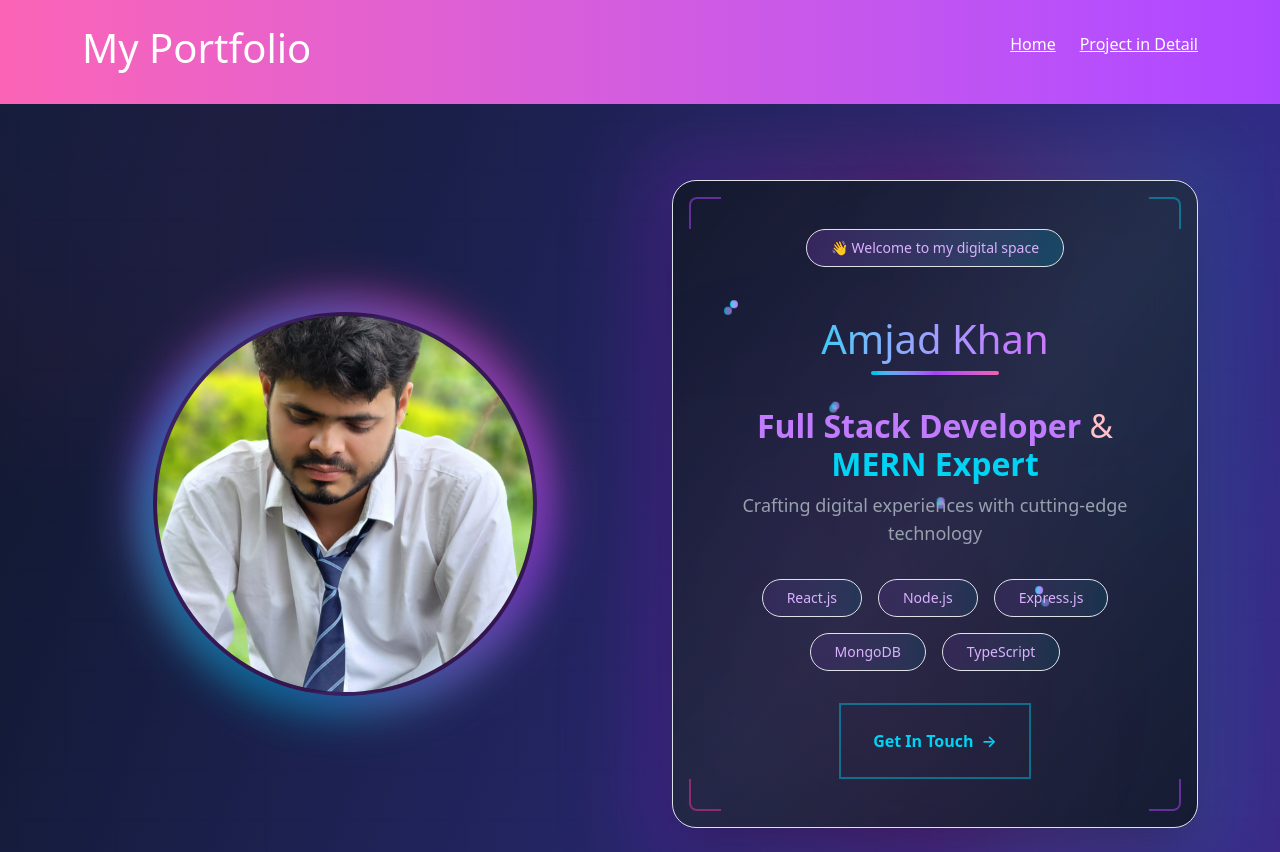
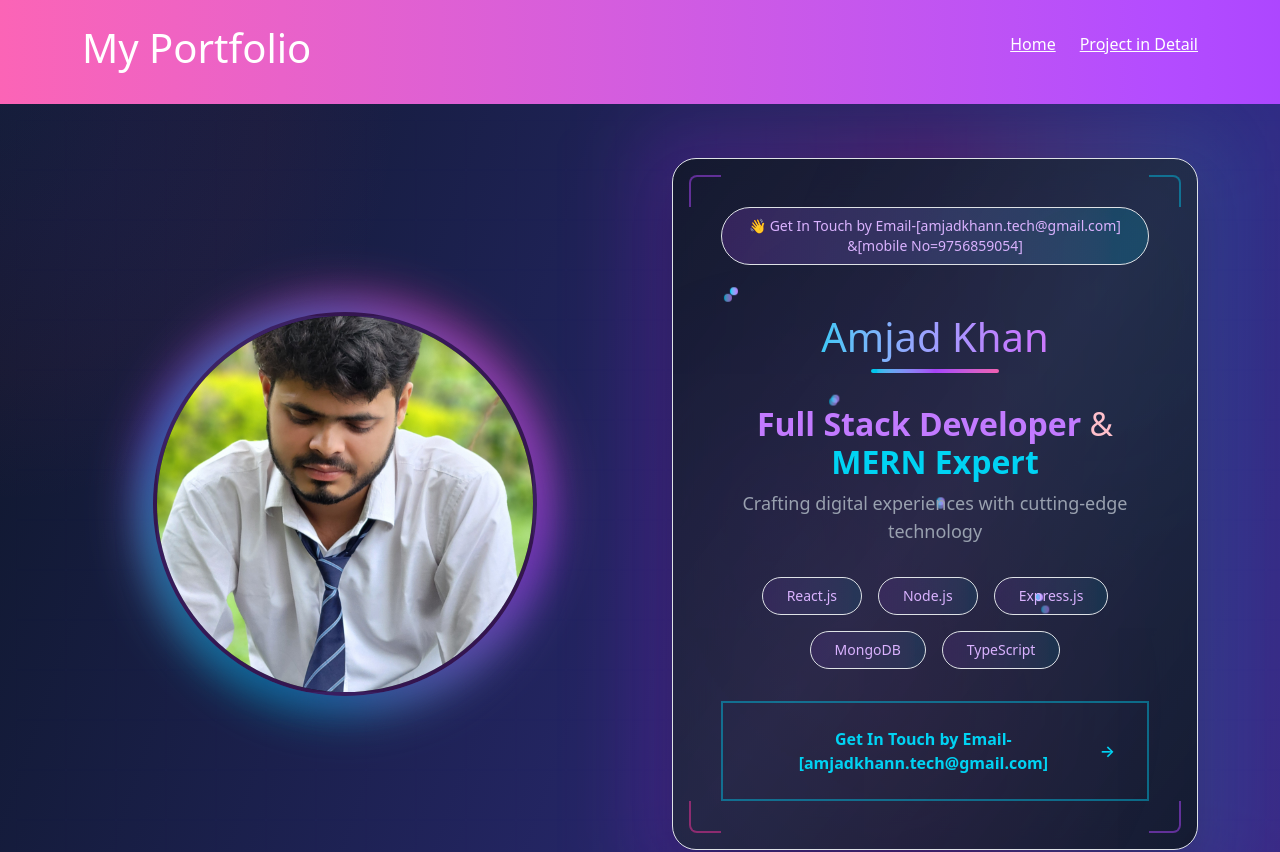
Before and after one commit to Amjadkhan9756/Portfolio, a React (Vite) app: page / in a window 1280 px wide. Shown: the top 852 px of the page. Built offline with nearby package versions, Linux system fonts and the light colour scheme.

Commit message:
new update

```diff
--- a/src/App.jsx
+++ b/src/App.jsx
@@ -4,7 +4,7 @@ import Navbar from "./Navbar";
 import Home from "./Component/Home";
 import Project from "./Component/Project";
 // import 'bootstrap/dist/css/bootstrap.min.css';
-
+//https://khanskill.netlify.app/
 function App() {
   return (
     <BrowserRouter>
--- a/src/Component/Home.jsx
+++ b/src/Component/Home.jsx
@@ -146,7 +146,7 @@ function Home() {
                     {/* Greeting */}
                     <div className="mb-6">
                       <span className="inline-block px-4 py-2 bg-gradient-to-r from-purple-500/20 to-cyan-500/20 rounded-full border border-purple-500/30 text-purple-300 text-sm font-medium mb-4">
-                        👋 Welcome to my digital space
+                        👋 Get In Touch by Email-[amjadkhann.tech@gmail.com] &[mobile No=9756859054]
                       </span>
                     </div>
 
@@ -204,7 +204,7 @@ function Home() {
                     <div className="flex justify-center">
                       <button className="group px-8 py-4 border-2 border-cyan-500/50 rounded-2xl font-semibold text-cyan-400 hover:bg-cyan-500/10 transform hover:scale-105 transition-all duration-300 hover:shadow-lg hover:shadow-cyan-500/25">
                         <span className="flex items-center justify-center gap-2">
-                          Get In Touch
+                          Get In Touch by Email-[amjadkhann.tech@gmail.com]
                           <span className="transform group-hover:translate-x-1 transition-transform duration-300">
                             →
                           </span>
@@ -628,13 +628,12 @@ function Home() {
                           Data base Management System
                         </span>
                       </div>
-                       <div className="flex items-center space-x-2">
+                      <div className="flex items-center space-x-2">
                         <span className="w-6 h-6 bg-purple-500 rounded flex items-center justify-center text-white text-xs font-bold">
                           AP
                         </span>
                         <span className="text-gray-300 text-sm">Aptitude</span>
                       </div>
-
                     </div>
                   </div>
                 </div>
```
